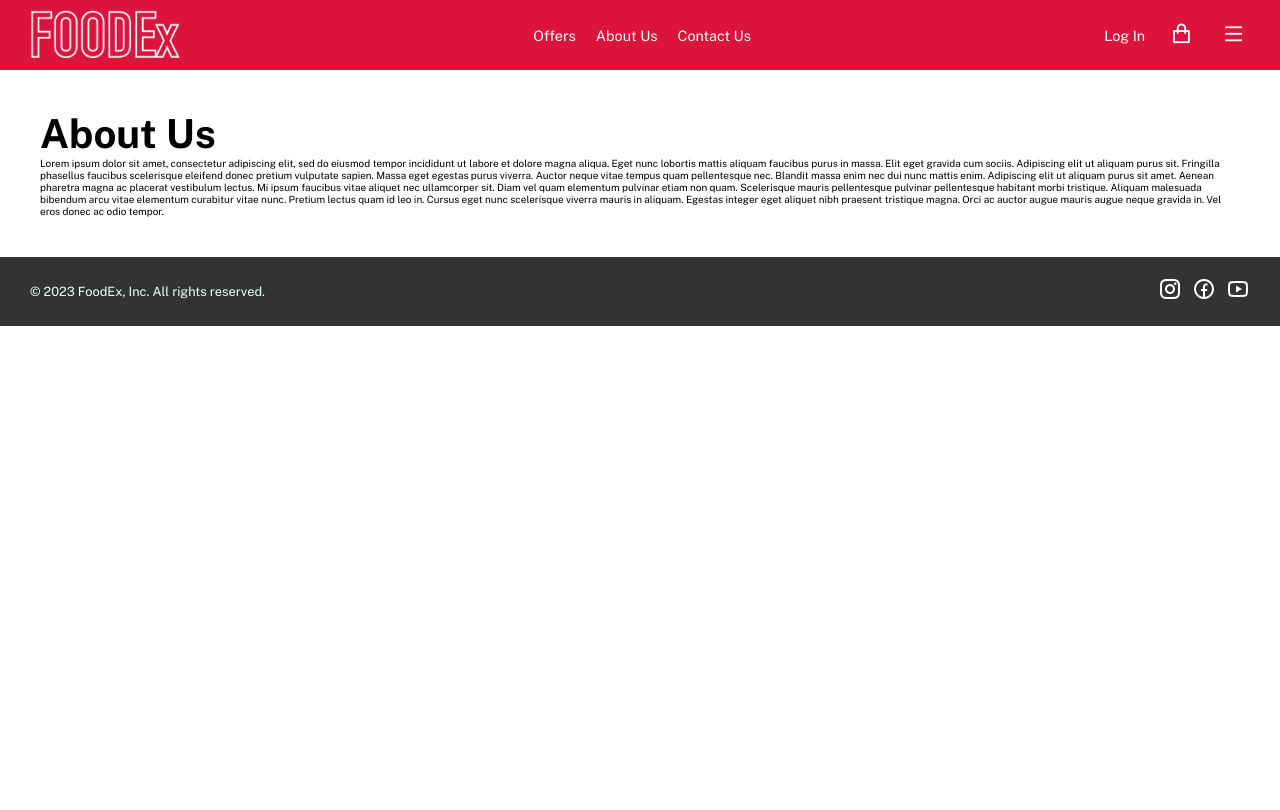
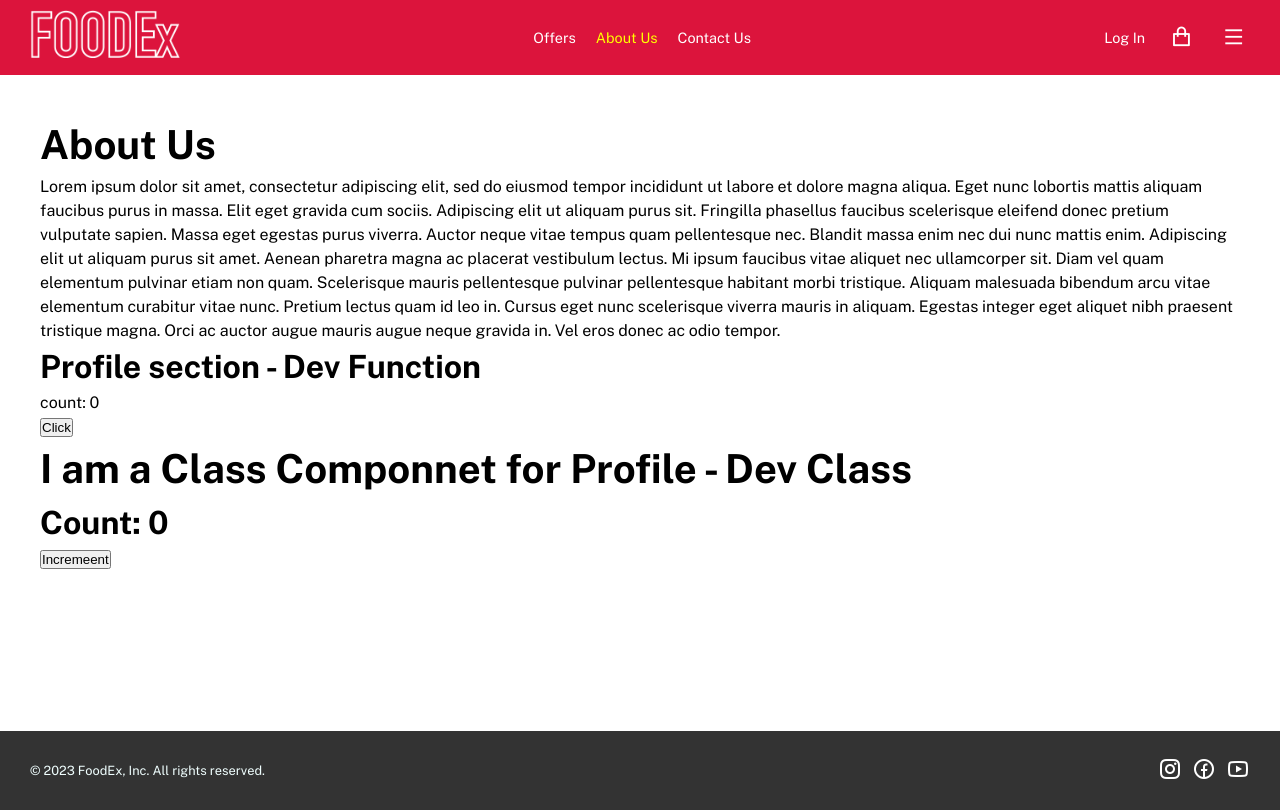
Before and after one commit to devsingh86/FoodEx, a React (Vite) app: page /about in a window 1280 px wide. Built offline with nearby package versions, Linux system fonts and the light colour scheme.

Commit message:
Class based component

```diff
--- a/src/App.js
+++ b/src/App.js
@@ -33,6 +33,11 @@ const appRouter = createBrowserRouter([
       {
         path: "/about",
         element: <About />,
+        children: [
+          {
+            path: "profile",
+          },
+        ],
       },
       {
         path: "/contact",
--- a/src/components/About.js
+++ b/src/components/About.js
@@ -1,3 +1,7 @@
+import { Outlet } from "react-router-dom";
+import ProfileFC from "../components/Profile";
+import ProfileCC from "../components/ProfileClass";
+
 const About = () => {
   return (
     <main className="mainContainer">
@@ -23,6 +27,8 @@ const About = () => {
             neque gravida in. Vel eros donec ac odio tempor.
           </p>
         </div>
+        <ProfileFC name={"Dev Function"} />
+        <ProfileCC name={"Dev Class"} />
       </section>
     </main>
   );
--- a/src/components/Error.js
+++ b/src/components/Error.js
@@ -9,7 +9,7 @@ const Error = () => {
       <Header />
       <main className="mainContainer">
         <section className="centerAlign text-center">
-          <h1>{err.status + " -  Page " + err.statusText}</h1>
+          <h1>{err?.status + " -  Page " + err?.statusText}</h1>
           <div>
             <img src="https://cdn.dribbble.com/users/285475/screenshots/2083086/dribbble_1.gif" />
           </div>
--- a/src/components/Header.js
+++ b/src/components/Header.js
@@ -1,5 +1,5 @@
 import { useState } from "react";
-import { Link } from "react-router-dom";
+import { Link, NavLink } from "react-router-dom";
 import logo from "../assets/logo/foodex-white.png";
 
 function isLoggedIn(isLogged) {
@@ -13,19 +13,31 @@ const NavigationBar = () => {
     <>
       <ul className="navbar flyout1">
         <li className="nav-item">
-          <Link to="/offers" title="Offers">
+          <NavLink
+            to="/offers"
+            title="Offers"
+            className={({ isActive }) => (isActive ? "active" : "")}
+          >
             Offers
-          </Link>
+          </NavLink>
         </li>
         <li className="nav-item">
-          <Link to="/about" title="About Us">
+          <NavLink
+            to="/about"
+            title="About Us"
+            className={({ isActive }) => (isActive ? "active" : "")}
+          >
             About Us
-          </Link>
+          </NavLink>
         </li>
         <li className="nav-item">
-          <Link to="/contact" title="Contact Us">
+          <NavLink
+            to="/contact"
+            title="Contact Us"
+            className={({ isActive }) => (isActive ? "active" : "")}
+          >
             Contact Us
-          </Link>
+          </NavLink>
         </li>
       </ul>
       <ul className="navbar">
--- /dev/null
+++ b/src/components/Profile.js
@@ -0,0 +1,20 @@
+import { useState } from "react";
+
+const Profile = (props) => {
+  let [count, setCount] = useState(0);
+  return (
+    <>
+      <h2>Profile section - {props.name} </h2>
+      <div>count: {count}</div>
+      <button
+        onClick={() => {
+          setCount(++count);
+        }}
+      >
+        Click
+      </button>
+    </>
+  );
+};
+
+export default Profile;
--- /dev/null
+++ b/src/components/ProfileClass.js
@@ -0,0 +1,30 @@
+import React from "react";
+
+class Profile extends React.Component {
+  constructor(props) {
+    super(props);
+    this.state = {
+      count: 0,
+    };
+  }
+  render() {
+    let { count } = this.state;
+    return (
+      <div>
+        <h1>I am a Class Componnet for Profile - {this.props.name}</h1>
+        <h2>Count: {count}</h2>
+        <button
+          onClick={() => {
+            this.setState({
+              count: ++count,
+            });
+          }}
+        >
+          Incremeent
+        </button>
+      </div>
+    );
+  }
+}
+
+export default Profile;
--- a/src/components/RestaurantMenu.js
+++ b/src/components/RestaurantMenu.js
@@ -1,5 +1,5 @@
 import { useEffect, useState } from "react";
-import { useParams } from "react-router-dom";
+import { useParams, Link } from "react-router-dom";
 import { IMG_CDN_URL, API_URL } from "../constants.js";
 import Shimmer from "./Shimmer";
 
@@ -18,7 +18,12 @@ const RestaurantMenu = () => {
     );
     const fullRestaurantData = await getRestaurantData.json();
     console.log(fullRestaurantData);
+
+    if (fullRestaurantData.statusCode != "404") {
       setRestaurant(fullRestaurantData.data);
+    } else {
+      setRestaurant(fullRestaurantData);
+    }
   }
 
   return !restaurant ? (
@@ -30,24 +35,38 @@ const RestaurantMenu = () => {
   ) : (
     <main className="mainContainer">
       <section className="centerAlign">
+        {restaurant.statusCode != "404" ? (
           <div className="two-col-flex">
             <div>
               <h1>RestaurantMenu for {restroId}</h1>
-            <h2>{restaurant.name}</h2>
-            <img src={IMG_CDN_URL + restaurant.cloudinaryImageId} />
-            <h3>{restaurant.cuisines.join(", ")}</h3>
-            <h3>{restaurant.avgRating} stars</h3>
-            <h3>{restaurant.costForTwoMsg}</h3>
+              <h2>{restaurant?.name}</h2>
+              <img src={IMG_CDN_URL + restaurant?.cloudinaryImageId} />
+              <h3>{restaurant?.cuisines?.join(", ")}</h3>
+              <h3>{restaurant?.avgRating} stars</h3>
+              <h3>{restaurant?.costForTwoMsg}</h3>
+              <ul>
+                {restaurant?.menu?.widgets.map((item, index) => (
+                  <li key={index}>{item.name}</li>
+                ))}
+              </ul>
             </div>
             <div>
               <h2>Menu</h2>
               <ul>
                 {Object.values(restaurant?.menu?.items).map((item) => (
-                <li id={item.id}>{item.name}</li>
+                  <li key={item.id}>{item.category}</li>
                 ))}
               </ul>
             </div>
           </div>
+        ) : (
+          <>
+            <h2>{restaurant.statusMessage}</h2>
+            <Link to="/" className="link_404">
+              Go To Home
+            </Link>
+          </>
+        )}
       </section>
     </main>
   );
--- a/src/styles/scss/common.scss
+++ b/src/styles/scss/common.scss
@@ -5,10 +5,12 @@
 
 body {
     font-family: "Public Sans";
-    font-size: 10px;
+    font-size: 16px;
+    line-height: 1.5;
 }
 
 .mainContainer{
+    min-height: 82vh;
     section{
         padding: 40px 0;
         &.full-width{
--- a/src/styles/scss/navigation.scss
+++ b/src/styles/scss/navigation.scss
@@ -14,7 +14,8 @@
         font-size: 0.9rem;
 
 
-        &:hover {
+        &:hover,
+        &.active {
             text-decoration: none;
             color: yellow;
 
```
Lines whose indentation alone changed are shown as unchanged.
